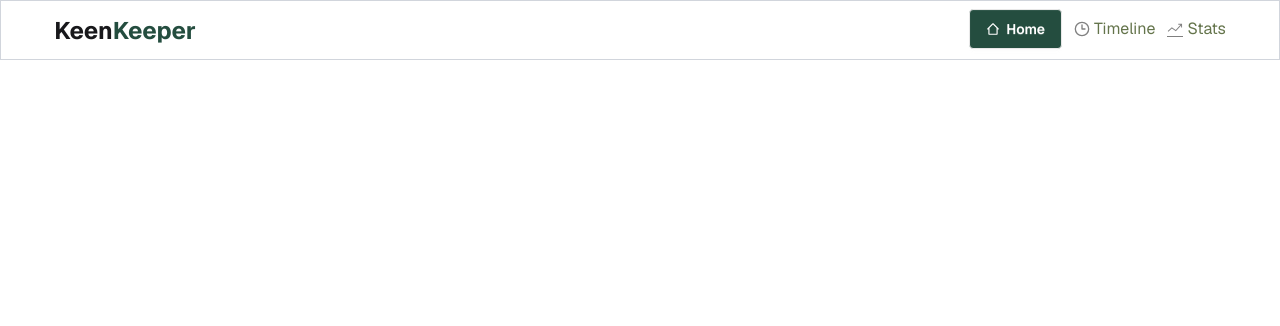
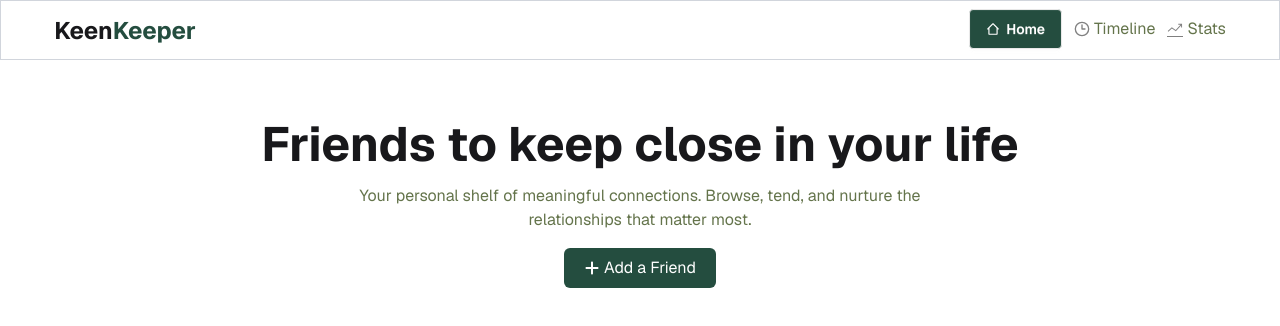
Before and after one commit to Kuasha12/assignment-07, a React (Vite) app: page / in a window 1280 px wide. Shown: the top 326 px of the page. Built offline with nearby package versions, Linux system fonts and the light colour scheme.

Commit message:
navbar complet

```diff
--- a/src/App.jsx
+++ b/src/App.jsx
@@ -1,10 +1,12 @@
 import "./App.css";
+import Bannar from "./components/navbar/bannar/Bannar";
 import Navbar from "./components/navbar/Navbar";
 
 function App() {
   return (
     <>
       <Navbar></Navbar>
+      <Bannar></Bannar>
     </>
   );
 }
--- /dev/null
+++ b/src/components/navbar/bannar/Bannar.jsx
@@ -0,0 +1,34 @@
+import React from "react";
+import { FaPlus } from "react-icons/fa6";
+
+const Bannar = () => {
+  return (
+    <div>
+      <div className='pt-15'>
+        <div className=''>
+          <h1 className='text-5xl font-bold flex justify-center items-center'>
+            Friends to keep close in your life
+          </h1>
+          <p className='text-[#64744B] flex justify-center items-center mt-4'>
+            Your personal shelf of meaningful connections. Browse, tend, and
+            nurture the
+          </p>
+          <p className='text-[#64744B] flex justify-center items-center'>
+            relationships that matter most.
+          </p>
+        </div>
+      </div>
+      <div className='  flex justify-center items-center mt-4 '>
+        <button className='bg-[#244D3F] text-white px-5 py-2 rounded-md flex items-center '>
+          <FaPlus style={{ color: "white" }} />
+
+          <h1 className='flex justify-center items-center ml-1'>
+            Add a Friend
+          </h1>
+        </button>
+      </div>
+    </div>
+  );
+};
+
+export default Bannar;
```
